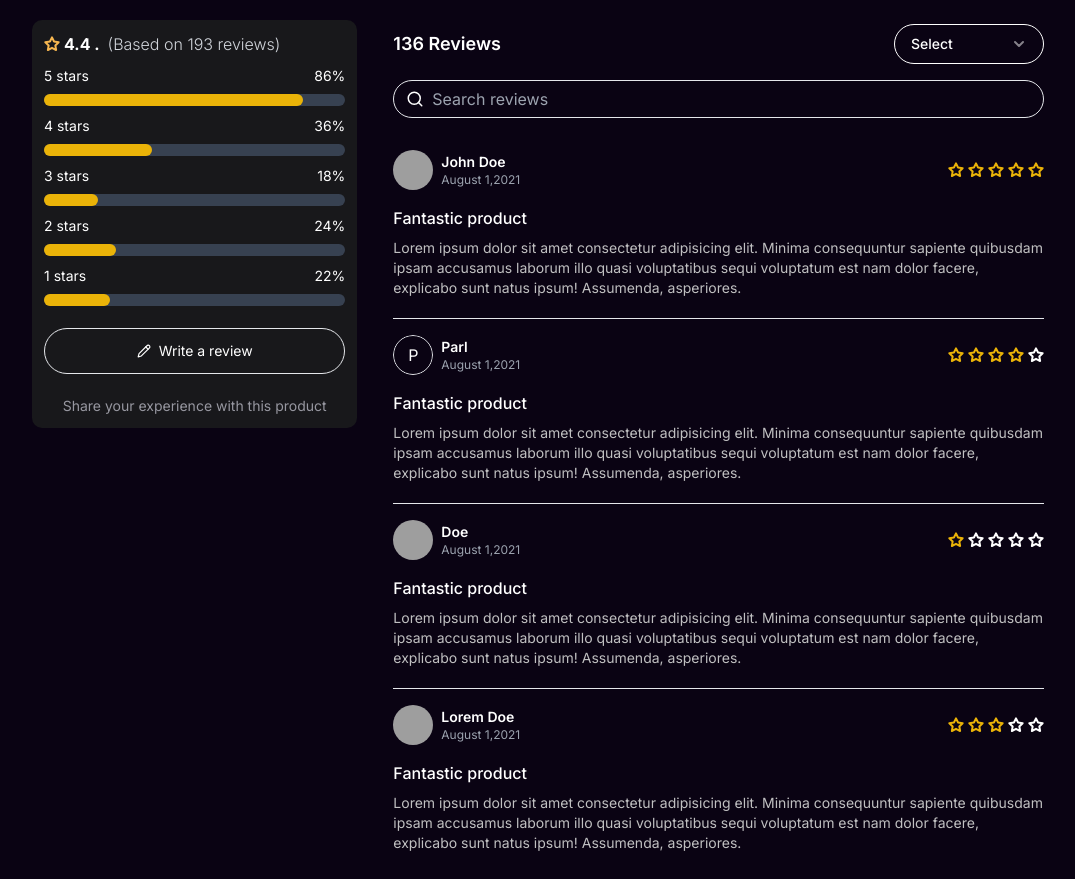
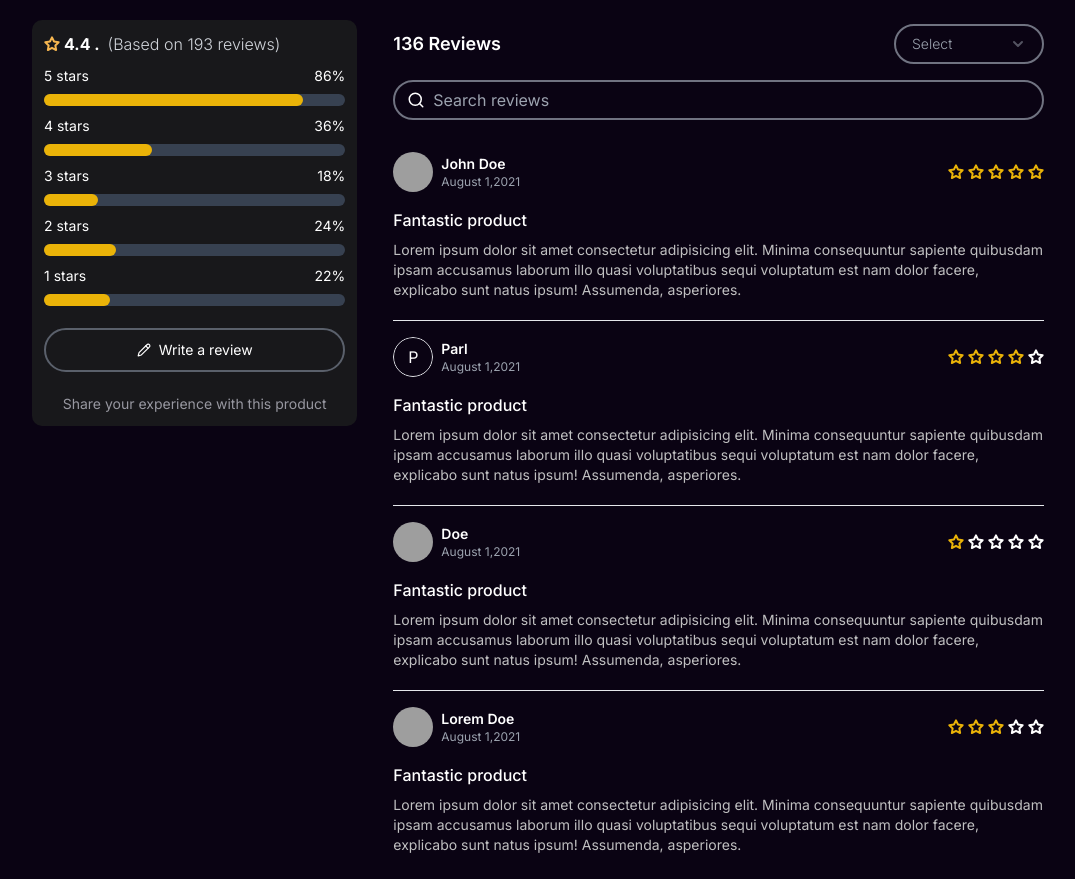
Before and after one commit to Parl582/user-rating-nextUI, a Next.js app: page / in a window 1280 px wide. Shown: the whole page, without its empty margins (104-1179 px from the left). Built offline with nearby package versions, Linux system fonts and the light colour scheme; grey boxes are pictures that could not be loaded.

Commit message:
add hover effect

```diff
--- a/components/user_review/select_component.tsx
+++ b/components/user_review/select_component.tsx
@@ -42,10 +42,9 @@ export function ComboboxDemo() {
     <Popover open={open} onOpenChange={setOpen}>
       <PopoverTrigger asChild>
         <Button
-          variant="outline"
           role="combobox"
           aria-expanded={open}
-          className="w-[150px] rounded-full justify-between"
+          className="w-[150px] text-sm font-light rounded-full justify-between border-2 text-gray-400 border-gray-400/70 hover:border-2 hover:border-white "
         >
           {value
             ? frameworks.find((framework) => framework.value === value)?.label
@@ -58,12 +57,12 @@ export function ComboboxDemo() {
           />
         </Button>
       </PopoverTrigger>
-      <PopoverContent className="w-[150px] border-0 p-0 text-white rounded-[15px] bg-[#18181b]">
+      <PopoverContent className="w-[150px] border-0 p-0 text-[#dad9d8] text-sm  rounded-[15px] bg-[#18181b]">
         <Command>
           <CommandGroup>
             {frameworks.map((framework) => (
               <CommandItem
-                className="cursor-pointer"
+                className="cursor-pointer text-sm"
                 key={framework.value}
                 value={framework.value}
                 onSelect={(currentValue) => {
--- a/components/user_review/user_review.tsx
+++ b/components/user_review/user_review.tsx
@@ -20,14 +20,15 @@ export default function UserReview() {
         {/* rating search  */}
 
         <label
-          htmlFor="input"
-          className="w-full  rounded-full py-1.5 px-3 flex gap-2 my-4 items-center text-white border f focus:ring-1"
+          className="w-full  rounded-full py-1.5 px-3 flex gap-2 my-4 items-center text-white
+
+border-2 border-gray-400/70 hover:border-2 hover:border-white transition-all duration-200 ease-in
+        "
         >
           <Search color="#fff" size={18} />
 
           <input
             type="text"
-            id="input"
             className="flex-1 bg-inherit outline-none "
             placeholder="Search reviews"
           />
--- a/components/user_review/write_review_dialog.tsx
+++ b/components/user_review/write_review_dialog.tsx
@@ -19,7 +19,7 @@ export default function WriteReview() {
   };
   return (
     <Dialog>
-      <DialogTrigger className="w-full border rounded-full py-3 flex items-center justify-center gap-2 text-white text-sm ">
+      <DialogTrigger className="w-full border-[2px] border-gray-500/80 hover:bg-gray-500/60 duration-200 transition-all ease-linear rounded-full py-2.5 flex items-center justify-center gap-2 text-white text-sm ">
         <Pencil size={14} />
         Write a review
       </DialogTrigger>
@@ -31,6 +31,8 @@ export default function WriteReview() {
           </DialogDescription>
         </DialogHeader>
         <div className="w-full space-y-3">
+          {/* make one component for user input  */}
+
           <div className="w-full bg-[#27272a] py-2 px-2 rounded-[10px] hover:bg-[#444447] transition-colors ease-in-out duration-200">
             <label className="text-xs">Name</label>
             <div className="flex w-full gap-1 items-center">
```
